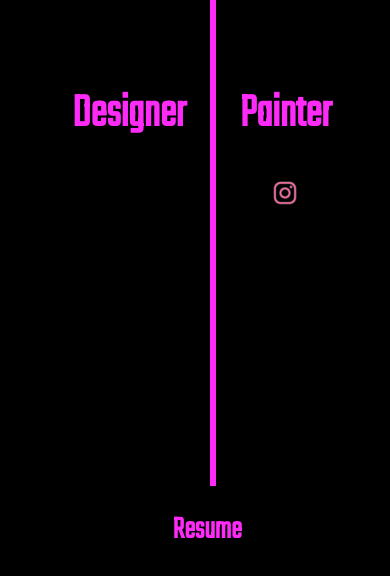
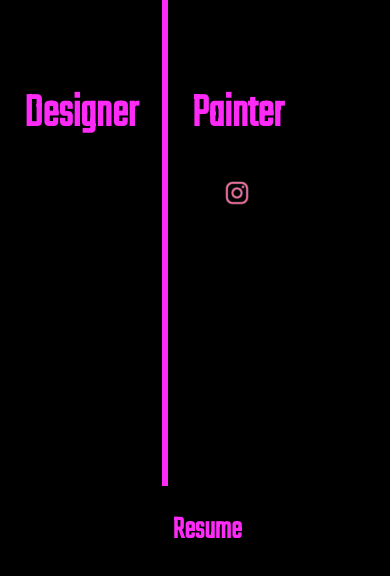
Before and after one commit to jimernest90/mark_portfolio, a React (Create React App) app: page /home in a window 390 px wide. Shown: the top 576 px of the page. Built offline with nearby package versions, Linux system fonts and the light colour scheme.

Commit message:
trouble shooting specialties

```diff
--- a/src/styles/specialties.css
+++ b/src/styles/specialties.css
@@ -77,7 +77,7 @@ a{
     .designer{
         margin-top: 2em;
         margin-right: 1em;
-        margin-left: 3em;
+        margin-left: 1em;
         font-size: 1.5rem;
     }
     .divider{
```
